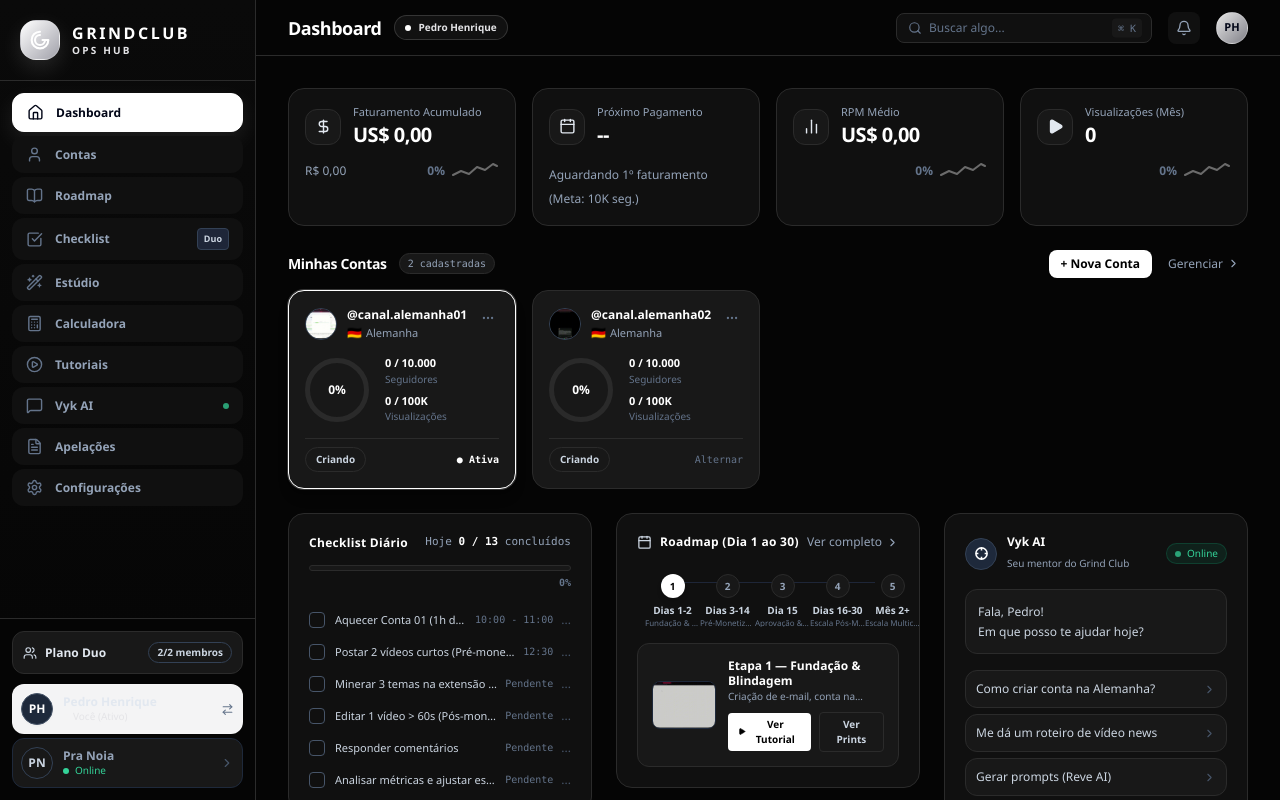
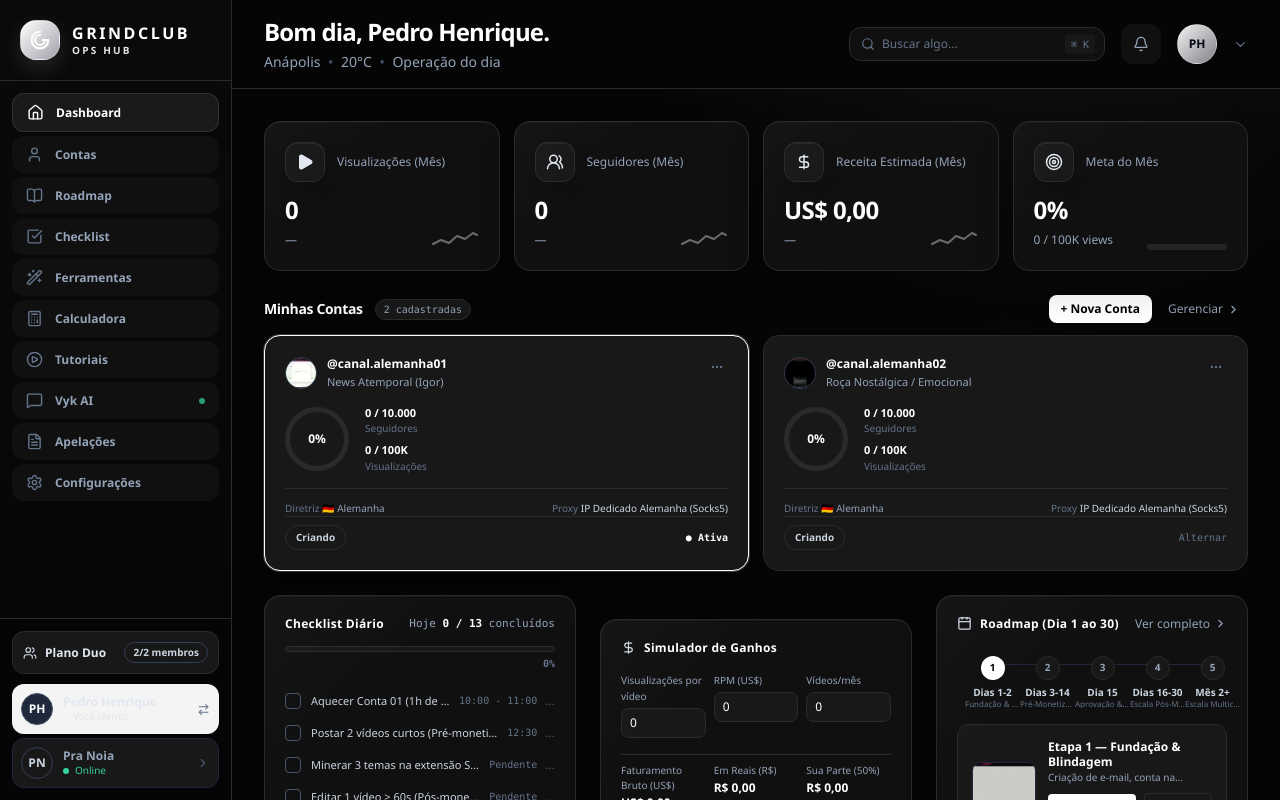
Before and after one commit to pedrohenriqueinv/-grindclub-hub, a React (Vite) app: page / in a window 1280 px wide. Built offline with nearby package versions, Linux system fonts and the light colour scheme.

Commit message:
style: redesign dashboard home layout

```diff
--- a/src/components/DashboardView.jsx
+++ b/src/components/DashboardView.jsx
@@ -2,10 +2,11 @@ import React, { useState } from 'react';
 import {
   DollarSign,
   Calendar,
-  BarChart2,
   Play,
   Search,
   Bell,
+  Target,
+  UsersRound,
   MoreHorizontal,
   ChevronRight,
   Check,
@@ -140,123 +141,115 @@ export default function DashboardView({
   };
 
   return (
-    <div className="flex-1 bg-[#090d14] h-screen overflow-y-auto flex flex-col">
+    <div className="hub-dashboard flex-1 bg-[#090d14] h-screen overflow-y-auto flex flex-col">
       {/* Top Header */}
-      <header className="h-14 border-b border-[#19202f] px-8 flex items-center justify-between bg-[#090d14]/90 backdrop-blur-sm shrink-0">
-        <div className="flex items-center gap-3 min-w-0">
-          <h1 className="text-lg font-extrabold text-white tracking-tight">Dashboard</h1>
-          <span className="inline-flex max-w-[132px] items-center gap-2 truncate rounded-full border border-white/15 bg-white/5 px-2.5 py-1 text-[10px] font-semibold text-zinc-200">
-            <span className="size-1.5 rounded-full bg-white" />
-            <span className="truncate">{currentUser?.name || 'Pedro Henrique'}</span>
-          </span>
+      <header className="hub-dashboard-header h-auto min-h-20 border-b border-[#19202f] px-5 py-4 sm:px-8 flex items-center justify-between gap-5 bg-[#090d14]/90 backdrop-blur-sm shrink-0">
+        <div className="min-w-0">
+          <h1 className="text-xl sm:text-2xl font-extrabold text-white tracking-[-0.035em] truncate">
+            Bom dia, {currentUser?.name || 'Pedro Henrique'}.
+          </h1>
+          <p className="text-xs sm:text-sm text-slate-400 mt-1 truncate">
+            Anápolis <span className="text-slate-600 px-1">•</span> 20°C <span className="text-slate-600 px-1">•</span> Operação do dia
+          </p>
         </div>
 
-        <div className="flex items-center gap-4">
-          <div className="relative w-64 hidden md:block">
+        <div className="flex items-center gap-2 sm:gap-4 shrink-0">
+          <div className="relative w-48 lg:w-64 hidden sm:block">
             <Search size={14} className="absolute left-3 top-1/2 -translate-y-1/2 text-slate-500" />
             <input
               type="text"
               placeholder="Buscar algo..."
-              className="w-full bg-[#0e131f] border border-[#19202f] rounded-lg pl-8 pr-10 py-1.5 text-xs text-slate-300 placeholder:text-slate-500 focus:outline-none focus:border-slate-500"
+              className="w-full bg-[#0e131f] border border-[#19202f] rounded-xl pl-8 pr-10 py-2 text-xs text-slate-300 placeholder:text-slate-500 focus:outline-none focus:border-slate-400"
             />
             <span className="absolute right-2.5 top-1/2 -translate-y-1/2 text-[10px] font-mono text-slate-500 bg-[#141b29] px-1.5 py-0.5 rounded">
               ⌘ K
             </span>
           </div>
 
-          <button className="w-8 h-8 rounded-lg hover:bg-[#0e131f] text-slate-400 hover:text-white flex items-center justify-center transition-colors">
+          <button aria-label="Abrir notificações" className="w-10 h-10 rounded-xl hover:bg-[#0e131f] text-slate-400 hover:text-white flex items-center justify-center transition-colors">
             <Bell size={16} />
           </button>
 
-          <div className="size-8 rounded-full bg-gradient-to-br from-white/90 to-zinc-400/80 border border-white/20 flex items-center justify-center text-[11px] font-bold text-slate-950 shadow-sm" role="img" aria-label={`Perfil ativo: ${currentUser?.name || 'Pedro Henrique'}`} title={`Perfil ativo: ${currentUser?.name || 'Pedro Henrique'}`}>
+          <div className="size-10 rounded-full bg-gradient-to-br from-white/95 to-zinc-400/80 border border-white/20 flex items-center justify-center text-xs font-bold text-slate-950 shadow-sm" role="img" aria-label={`Perfil ativo: ${currentUser?.name || 'Pedro Henrique'}`} title={`Perfil ativo: ${currentUser?.name || 'Pedro Henrique'}`}>
             {currentUser?.avatar || 'PH'}
           </div>
+          <ChevronRight size={15} className="rotate-90 text-slate-500 hidden sm:block" aria-hidden="true" />
         </div>
       </header>
 
       {/* Main Content Area */}
-      <div className="p-8 space-y-6 flex-1">
-        {/* Row 1: 4 Metric KPI Cards - TOTALMENTE ZERADOS ("Zero KM") */}
-        <div className="grid grid-cols-1 sm:grid-cols-2 lg:grid-cols-4 gap-4">
-          {/* Card 1: Faturamento Acumulado */}
-          <div className="bg-[#0e131f] border border-[#19202f] rounded-2xl p-4 space-y-2 relative">
+      <div className="hub-dashboard-content p-5 sm:p-8 space-y-6 flex-1">
+        {/* Row 1: Snapshot operacional */}
+        <div className="hub-metric-grid grid grid-cols-1 sm:grid-cols-2 lg:grid-cols-4 gap-3.5">
+          <div className="hub-dashboard-card hub-stat-card bg-[#0e131f] border border-[#19202f] rounded-2xl p-5 space-y-3 relative">
             <div className="flex items-center gap-3">
-              <div className="w-9 h-9 rounded-xl bg-[#141b29] border border-[#1e2638] flex items-center justify-center text-slate-200">
-                <DollarSign size={17} />
+              <div className="hub-stat-icon w-10 h-10 rounded-xl bg-[#141b29] border border-[#1e2638] flex items-center justify-center text-slate-200">
+                <Play size={18} className="fill-slate-200" />
               </div>
+              <span className="text-xs font-medium text-slate-400">Visualizações (Mês)</span>
+            </div>
+            <div className="flex items-end justify-between gap-3">
               <div>
-                <span className="text-[11px] font-medium text-slate-400 block leading-tight">Faturamento Acumulado</span>
-                <div className="text-xl font-extrabold text-white tracking-tight mt-0.5">US$ 0,00</div>
+                <div className="text-2xl font-extrabold text-white tracking-tight">0</div>
+                <span className="text-xs text-slate-400">—</span>
               </div>
-            </div>
-            <div className="flex items-center justify-between pt-1">
-              <span className="text-xs text-slate-400">R$ 0,00</span>
-              <div className="flex items-center gap-1.5">
-                <span className="text-xs font-semibold text-slate-500 flex items-center gap-0.5">
-                  0%
-                </span>
-                <Sparkline color="#6b6b6b" />
-              </div>
-            </div>
-          </div>
-
-          {/* Card 2: Próximo Pagamento */}
-          <div className="bg-[#0e131f] border border-[#19202f] rounded-2xl p-4 space-y-2 relative">
-            <div className="flex items-center gap-3">
-              <div className="w-9 h-9 rounded-xl bg-[#141b29] border border-[#1e2638] flex items-center justify-center text-slate-200">
-                <Calendar size={17} />
-              </div>
-              <div>
-                <span className="text-[11px] font-medium text-slate-400 block leading-tight">Próximo Pagamento</span>
-                <div className="text-xl font-extrabold text-white tracking-tight mt-0.5">--</div>
-              </div>
-            </div>
-            <div className="pt-1">
-              <span className="text-xs text-slate-400">Aguardando 1º faturamento (Meta: 10K seg.)</span>
-            </div>
-          </div>
-
-          {/* Card 3: RPM Médio */}
-          <div className="bg-[#0e131f] border border-[#19202f] rounded-2xl p-4 space-y-2 relative">
-            <div className="flex items-center gap-3">
-              <div className="w-9 h-9 rounded-xl bg-[#141b29] border border-[#1e2638] flex items-center justify-center text-slate-200">
-                <BarChart2 size={17} />
-              </div>
-              <div>
-                <span className="text-[11px] font-medium text-slate-400 block leading-tight">RPM Médio</span>
-                <div className="text-xl font-extrabold text-white tracking-tight mt-0.5">US$ 0,00</div>
-              </div>
-            </div>
-            <div className="flex items-center justify-end gap-1.5 pt-1">
-              <span className="text-xs font-semibold text-slate-500 flex items-center gap-0.5">
-                0%
-              </span>
               <Sparkline color="#6b6b6b" />
             </div>
           </div>
 
-          {/* Card 4: Visualizações (Mês) */}
-          <div className="bg-[#0e131f] border border-[#19202f] rounded-2xl p-4 space-y-2 relative">
+          <div className="hub-dashboard-card hub-stat-card bg-[#0e131f] border border-[#19202f] rounded-2xl p-5 space-y-3 relative">
             <div className="flex items-center gap-3">
-              <div className="w-9 h-9 rounded-xl bg-[#141b29] border border-[#1e2638] flex items-center justify-center text-slate-200">
-                <Play size={17} className="fill-slate-200" />
+              <div className="hub-stat-icon w-10 h-10 rounded-xl bg-[#141b29] border border-[#1e2638] flex items-center justify-center text-slate-200">
+                <UsersRound size={18} />
               </div>
+              <span className="text-xs font-medium text-slate-400">Seguidores (Mês)</span>
+            </div>
+            <div className="flex items-end justify-between gap-3">
               <div>
-                <span className="text-[11px] font-medium text-slate-400 block leading-tight">Visualizações (Mês)</span>
-                <div className="text-xl font-extrabold text-white tracking-tight mt-0.5">0</div>
+                <div className="text-2xl font-extrabold text-white tracking-tight">0</div>
+                <span className="text-xs text-slate-400">—</span>
               </div>
+              <Sparkline color="#6b6b6b" />
             </div>
-            <div className="flex items-center justify-end gap-1.5 pt-1">
-              <span className="text-xs font-semibold text-slate-500 flex items-center gap-0.5">
-                0%
-              </span>
+          </div>
+
+          <div className="hub-dashboard-card hub-stat-card bg-[#0e131f] border border-[#19202f] rounded-2xl p-5 space-y-3 relative">
+            <div className="flex items-center gap-3">
+              <div className="hub-stat-icon w-10 h-10 rounded-xl bg-[#141b29] border border-[#1e2638] flex items-center justify-center text-slate-200">
+                <DollarSign size={18} />
+              </div>
+              <span className="text-xs font-medium text-slate-400">Receita Estimada (Mês)</span>
+            </div>
+            <div className="flex items-end justify-between gap-3">
+              <div>
+                <div className="text-2xl font-extrabold text-white tracking-tight">US$ 0,00</div>
+                <span className="text-xs text-slate-400">—</span>
+              </div>
               <Sparkline color="#6b6b6b" />
+            </div>
+          </div>
+
+          <div className="hub-dashboard-card hub-stat-card bg-[#0e131f] border border-[#19202f] rounded-2xl p-5 space-y-3 relative">
+            <div className="flex items-center gap-3">
+              <div className="hub-stat-icon w-10 h-10 rounded-xl bg-[#141b29] border border-[#1e2638] flex items-center justify-center text-slate-200">
+                <Target size={18} />
+              </div>
+              <span className="text-xs font-medium text-slate-400">Meta do Mês</span>
+            </div>
+            <div className="flex items-end justify-between gap-3">
+              <div>
+                <div className="text-2xl font-extrabold text-white tracking-tight">0%</div>
+                <span className="text-xs text-slate-400">0 / 100K views</span>
+              </div>
+              <div className="w-20 h-1.5 rounded-full bg-[#242424] overflow-hidden">
+                <div className="h-full w-0 rounded-full bg-white" />
+              </div>
             </div>
           </div>
         </div>
 
         {/* Row 2: Minhas Contas Section */}
-        <div className="space-y-3">
+        <div className="hub-accounts-section space-y-3">
           <div className="flex items-center justify-between">
             <div className="flex items-center gap-3">
               <h2 className="text-sm font-extrabold text-white tracking-tight">Minhas Contas</h2>
@@ -282,20 +275,20 @@ export default function DashboardView({
             </div>
           </div>
 
-          <div className="grid grid-cols-1 sm:grid-cols-2 lg:grid-cols-4 gap-4">
+          <div className="grid grid-cols-1 sm:grid-cols-2 lg:grid-cols-2 gap-3.5">
             {safeAccounts.map((acc) => {
               const isSelected = activeAccount?.id === acc.id;
               return (
                 <div
                   key={acc.id}
                   onClick={() => setActiveAccount(acc)}
-                  className={`bg-[#0e131f] border rounded-2xl p-4 flex flex-col justify-between transition-all cursor-pointer group hover:bg-[#121826] relative ${
+                  className={`hub-account-card bg-[#0e131f] border rounded-2xl p-5 min-h-[235px] flex flex-col justify-between transition-all cursor-pointer group hover:bg-[#121826] relative ${
                     isSelected
                       ? 'border-white ring-1 ring-white/20 shadow-lg'
                       : 'border-[#19202f] hover:border-[#27324b]'
                   }`}
                 >
-                  {/* Top info with country and menu */}
+                  {/* Top info with niche and menu */}
                   <div className="flex items-start justify-between">
                     <div className="flex items-center gap-2.5">
                       <div className="w-8 h-8 rounded-full bg-slate-800 border border-slate-700 flex items-center justify-center overflow-hidden">
@@ -309,9 +302,8 @@ export default function DashboardView({
                         <div className="text-xs font-bold text-white group-hover:text-slate-100 transition-colors flex items-center gap-1.5">
                           <span>{acc.handle}</span>
                         </div>
-                        <div className="flex items-center gap-1 text-[11px] text-slate-400 mt-0.5">
-                          <span className="text-xs">{acc.flag || '🇩🇪'}</span>
-                          <span>{acc.country || 'Alemanha'}</span>
+                        <div className="text-[11px] text-slate-400 mt-0.5 truncate max-w-[240px]">
+                          {acc.niche || 'News Atemporal'}
                         </div>
                       </div>
                     </div>
@@ -343,6 +335,17 @@ export default function DashboardView({
                     </div>
                   </div>
 
+                  <div className="flex items-center justify-between gap-4 border-t border-[#19202f]/80 pt-3 text-[10px] text-slate-400">
+                    <span className="truncate">
+                      <span className="text-slate-500">Diretriz</span>{' '}
+                      <span>{acc.flag || '🇩🇪'} {acc.country || 'Alemanha'}</span>
+                    </span>
+                    <span className="truncate text-right">
+                      <span className="text-slate-500">Proxy</span>{' '}
+                      <span className="text-slate-300">{acc.proxy || 'IP Dedicado'}</span>
+                    </span>
+                  </div>
+
                   {/* Bottom Status Pill */}
                   <div className="flex items-center justify-between pt-2 border-t border-[#19202f]/80">
                     <span className="text-[10px] font-semibold px-2.5 py-1 rounded-full bg-[#141b29] text-slate-300 border border-[#1e2638]">
@@ -359,11 +362,11 @@ export default function DashboardView({
         </div>
 
         {/* Row 3: Main 3-Column / Bento Section */}
-        <div className="grid grid-cols-1 lg:grid-cols-12 gap-6">
+        <div className="hub-bento-grid grid grid-cols-1 lg:grid-cols-12 gap-5 lg:gap-6 items-start">
           {/* Left Column (span 4): Checklist Diário & Simulador */}
-          <div className="lg:col-span-4 space-y-6">
+          <div className="space-y-6 lg:contents">
             {/* Checklist Diário */}
-            <div className="bg-[#0e131f] border border-[#19202f] rounded-2xl p-5 space-y-3.5">
+            <div className="hub-dashboard-card hub-checklist-card lg:col-span-4 bg-[#0e131f] border border-[#19202f] rounded-2xl p-5 space-y-3.5">
               <div className="flex items-center justify-between">
                 <h3 className="text-xs font-bold text-white tracking-wide">Checklist Diário</h3>
                 <div className="text-[11px] text-slate-400 font-mono">
@@ -419,7 +422,7 @@ export default function DashboardView({
             </div>
 
             {/* Simulador de Ganhos */}
-            <div className="bg-[#0e131f] border border-[#19202f] rounded-2xl p-5 space-y-4">
+            <div className="hub-dashboard-card hub-simulator-card lg:col-span-4 bg-[#0e131f] border border-[#19202f] rounded-2xl p-5 space-y-4">
               <div className="flex items-center gap-2">
                 <DollarSign size={15} className="text-slate-300" />
                 <h3 className="text-xs font-bold text-white tracking-wide">Simulador de Ganhos</h3>
@@ -484,9 +487,9 @@ export default function DashboardView({
           </div>
 
           {/* Center Column (span 4): Roadmap & Ferramentas Rápidas */}
-          <div className="lg:col-span-4 space-y-6">
+          <div className="space-y-6 lg:contents">
             {/* Roadmap (Dia 1 ao 30) */}
-            <div className="bg-[#0e131f] border border-[#19202f] rounded-2xl p-5 space-y-4">
+            <div className="hub-dashboard-card hub-roadmap-card lg:col-span-4 bg-[#0e131f] border border-[#19202f] rounded-2xl p-5 space-y-4">
               <div className="flex items-center justify-between">
                 <div className="flex items-center gap-2">
                   <Calendar size={15} className="text-slate-300" />
@@ -556,7 +559,7 @@ export default function DashboardView({
             </div>
 
             {/* Ferramentas Rápidas */}
-            <div className="bg-[#0e131f] border border-[#19202f] rounded-2xl p-5 space-y-3.5">
+            <div className="hub-dashboard-card hub-tools-card lg:col-span-8 bg-[#0e131f] border border-[#19202f] rounded-2xl p-5 space-y-3.5">
               <div className="flex items-center gap-2">
                 <Sparkles size={15} className="text-slate-300" />
                 <h3 className="text-xs font-bold text-white tracking-wide">Ferramentas Rápidas</h3>
@@ -588,9 +591,9 @@ export default function DashboardView({
           </div>
 
           {/* Right Rail (span 4): Vyk AI Widget + Últimos Tutoriais */}
-          <div className="lg:col-span-4 space-y-6">
+          <div className="space-y-6 lg:contents">
             {/* Vyk AI Widget */}
-            <div className="bg-[#0e131f] border border-[#19202f] rounded-2xl p-5 space-y-4">
+            <div className="hub-dashboard-card hub-ai-card lg:col-span-4 lg:col-start-9 bg-[#0e131f] border border-[#19202f] rounded-2xl p-5 space-y-4">
               {/* Header */}
               <div className="flex items-center justify-between">
                 <div className="flex items-center gap-2.5">
@@ -665,7 +668,7 @@ export default function DashboardView({
             </div>
 
             {/* Últimos Tutoriais */}
-            <div className="bg-[#0e131f] border border-[#19202f] rounded-2xl p-5 space-y-3.5">
+            <div className="hub-dashboard-card hub-tutorials-card lg:col-span-4 lg:col-start-9 bg-[#0e131f] border border-[#19202f] rounded-2xl p-5 space-y-3.5">
               <div className="flex items-center justify-between">
                 <div className="flex items-center gap-2">
                   <Play size={14} className="text-slate-300" />
--- a/src/components/Sidebar.jsx
+++ b/src/components/Sidebar.jsx
@@ -31,7 +31,7 @@ export default function Sidebar({
     { id: 'contas', label: 'Contas', icon: User },
     { id: 'roadmap', label: 'Roadmap', icon: BookOpen },
     { id: 'checklist', label: 'Checklist', icon: CheckSquare },
-    { id: 'estudio', label: 'Estúdio', icon: Wand2 },
+    { id: 'estudio', label: 'Ferramentas', icon: Wand2 },
     { id: 'calculadora', label: 'Calculadora', icon: Calculator },
     { id: 'tutoriais', label: 'Tutoriais', icon: PlayCircle },
     { id: 'vyk-ai', label: 'Vyk AI', icon: MessageSquare },
@@ -47,7 +47,7 @@ export default function Sidebar({
   };
 
   return (
-    <aside className="hub-sidebar w-64 bg-[#090d14] border-r border-[#19202f] flex flex-col justify-between h-screen select-none shrink-0 z-30">
+    <aside className="hub-sidebar w-[232px] bg-[#090d14] border-r border-[#19202f] flex flex-col justify-between h-screen select-none shrink-0 z-30">
       {/* Top Section: Logo & Nav */}
       <div className="flex flex-col flex-1 overflow-y-auto">
         {/* Brand Logo (Monocromático Stealth) */}
@@ -76,19 +76,14 @@ export default function Sidebar({
                 aria-label={`Abrir ${item.label}`}
                 className={`sidebar-nav-item w-full flex items-center gap-3 px-3.5 py-2.5 rounded-xl text-xs font-semibold transition-all ${
                   isActive
-                    ? 'bg-white text-slate-950 shadow-[0_8px_22px_rgba(255,255,255,0.09)] border border-white'
+                    ? 'bg-[#1a1a1a] text-white shadow-[0_8px_22px_rgba(0,0,0,0.18)] border border-white/10'
                     : 'text-slate-400 hover:text-slate-200 hover:bg-[#0e131f]'
                 }`}
               >
-                <Icon size={17} className={isActive ? 'text-slate-950' : 'text-slate-500'} />
+                <Icon size={17} className={isActive ? 'text-white' : 'text-slate-500'} />
                 <span className="sidebar-label">{item.label}</span>
                 {item.id === 'vyk-ai' && (
                   <span className="ml-auto w-1.5 h-1.5 rounded-full bg-emerald-400 animate-pulse" />
-                )}
-                {item.id === 'checklist' && (
-                  <span className="sidebar-label ml-auto text-[9px] font-bold px-1.5 py-0.5 rounded bg-[#1e2638] text-slate-300 border border-slate-700">
-                    Duo
-                  </span>
                 )}
               </button>
             );
--- a/src/index.css
+++ b/src/index.css
@@ -65,6 +65,54 @@
   .hub-sidebar button:active,
   .hub-panel button:active {
     transform: translateY(0) scale(0.98);
+  }
+
+  .hub-dashboard {
+    background:
+      radial-gradient(circle at 78% -12%, rgb(255 255 255 / 0.055), transparent 28rem),
+      #080808;
+  }
+
+  .hub-dashboard-content {
+    width: 100%;
+    max-width: 1640px;
+    margin-inline: auto;
+  }
+
+  .hub-dashboard-card {
+    position: relative;
+    overflow: hidden;
+    box-shadow: inset 0 1px 0 rgb(255 255 255 / 0.035), 0 18px 40px rgb(0 0 0 / 0.18);
+    transition: transform 220ms var(--hub-ease), border-color 220ms var(--hub-ease), background-color 220ms var(--hub-ease), box-shadow 220ms var(--hub-ease);
+  }
+
+  .hub-dashboard-card::before {
+    content: "";
+    position: absolute;
+    inset: 0;
+    pointer-events: none;
+    background: linear-gradient(135deg, rgb(255 255 255 / 0.025), transparent 34%);
+  }
+
+  .hub-stat-card {
+    min-height: 118px;
+  }
+
+  .hub-stat-icon {
+    box-shadow: inset 0 1px 0 rgb(255 255 255 / 0.06), 0 8px 18px rgb(0 0 0 / 0.18);
+  }
+
+  .hub-account-card:hover,
+  .hub-dashboard-card:hover {
+    border-color: #424242 !important;
+    box-shadow: inset 0 1px 0 rgb(255 255 255 / 0.055), 0 22px 48px rgb(0 0 0 / 0.24);
+  }
+
+  @media (pointer: fine) and (hover: hover) {
+    .hub-account-card:hover,
+    .hub-dashboard-card:hover {
+      transform: translateY(-2px);
+    }
   }
 }
 
@@ -186,6 +234,14 @@
   .hub-sidebar > div:last-child > div:first-child > span {
     display: none;
   }
+
+  .hub-dashboard-header h1 {
+    font-size: 1.125rem;
+  }
+
+  .hub-stat-card {
+    min-height: 104px;
+  }
 }
 
 @media (prefers-reduced-motion: reduce) {
```
